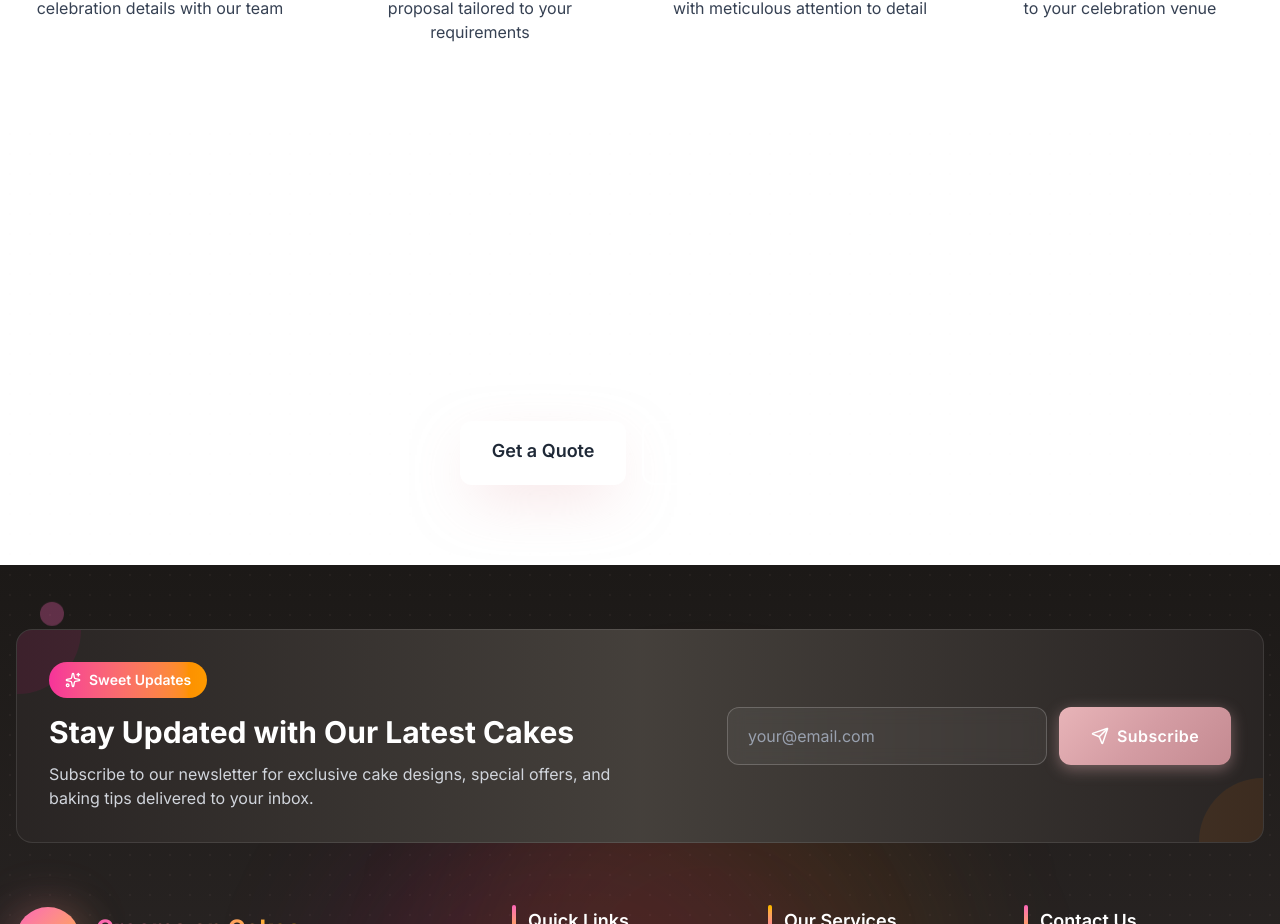
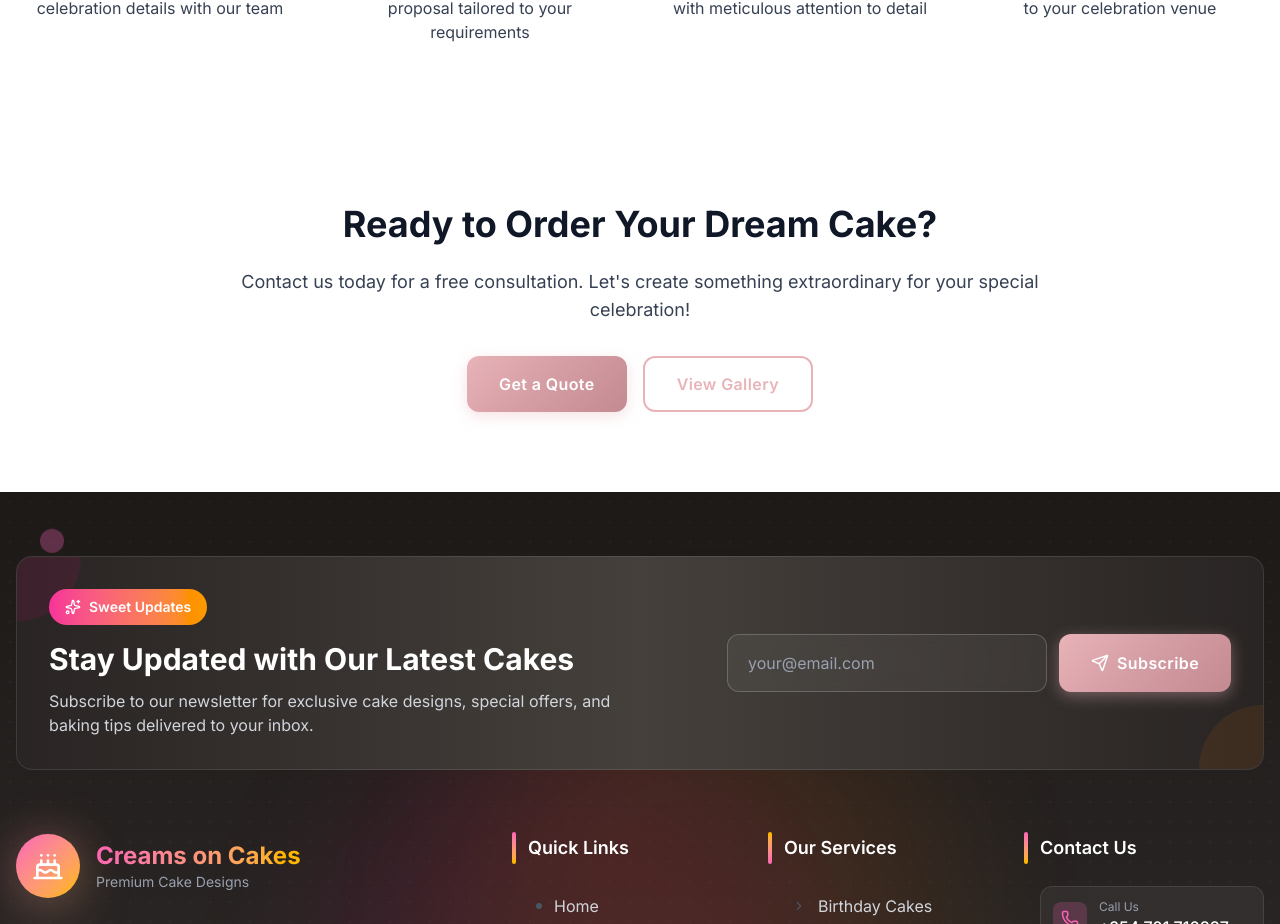
Before and after one commit to DannyMyles/creams-on-cake, a Next.js app: page /services in a window 1280 px wide. Shown: the part 3318-4242 px from the top of the page. Built offline with nearby package versions, Linux system fonts and the light colour scheme.

Commit message:
Fix styling

```diff
--- a/app/about/page.tsx
+++ b/app/about/page.tsx
@@ -115,8 +115,8 @@ export default function About() {
                 <div className="inline-flex items-center justify-center w-16 h-16 bg-white/10 rounded-2xl mb-4">
                   <stat.icon size={32} className="text-cake-primary" />
                 </div>
-                <div className="text-4xl font-bold text-white mb-2">{stat.value}</div>
-                <div className="text-gray-300">{stat.label}</div>
+                <div className="text-4xl font-bold text-[#9a9a9e] mb-2">{stat.value}</div>
+                <div className="text-gray-500">{stat.label}</div>
               </div>
             ))}
           </div>
--- a/app/contact/page.tsx
+++ b/app/contact/page.tsx
@@ -318,7 +318,7 @@ export default function Contact() {
               </div>
 
               {/* Quick Response Card */}
-              <div className="bg-gradient-to-br from-cake-primary to-cake-accent rounded-3xl p-8 text-white shadow-cake-lg">
+              <div className="bg-gradient-to-br from-cake-primary to-cake-accent rounded-3xl p-8  shadow-cake-lg">
                 <h3 className="text-xl font-bold mb-4">Need a Quick Response?</h3>
                 <p className="mb-6 opacity-90">
                   For immediate assistance, reach out to us on WhatsApp. We typically respond within minutes!
--- a/app/page.tsx
+++ b/app/page.tsx
@@ -539,34 +539,20 @@ export default function Home() {
       </section>
 
       {/* CTA Section */}
-      <section className="py-20 bg-gradient-to-br from-cake-roseLight via-cake-primary to-cake-roseLight relative overflow-hidden">
-        {/* Background Pattern */}
-        <div className="absolute inset-0">
-          <div className="absolute inset-0 bg-pattern-dots opacity-20"></div>
-          <div className="absolute top-0 left-1/4 w-96 h-96 bg-white/30 rounded-full blur-3xl"></div>
-          <div className="absolute bottom-0 right-1/4 w-96 h-96 bg-white/30 rounded-full blur-3xl"></div>
-        </div>
-
-        <div className="container mx-auto px-4 text-center relative z-10">
-          <div className="max-w-3xl mx-auto">
-            <h2 className="text-3xl md:text-4xl lg:text-5xl font-bold text-gray-800 mb-6">
-            Ready to Order <span className="text-gradient-primary">Your Dream Cake?</span>
+      <section className="py-20 bg-white">
+        <div className="container mx-auto px-4">
+          <div className="max-w-4xl mx-auto text-center">
+            <h2 className="text-3xl md:text-4xl font-bold text-gray-900 mb-6">
+              Ready to Order Your Dream Cake?
             </h2>
-
-            <p className="text-xl text-gray-700 mb-8 leading-relaxed">
+            <p className="text-lg text-gray-700 mb-8">
               Contact us today for a free consultation. Let's create something extraordinary for your special celebration!
             </p>
             <div className="flex flex-col sm:flex-row gap-4 justify-center">
-              <Link
-                href="/contact"
-                className="btn-primary text-white px-8 py-4 rounded-xl font-semibold text-lg hover:bg-gray-900 transition-all duration-300 hover:scale-105 shadow-cake-lg"
-              >
-                Get a In Touch
+              <Link href="/contact" className="btn-primary inline-flex items-center gap-2">
+                Get a Quote
               </Link>
-              <Link
-                href="/gallery"
-                className="border-2 border-[#E0ACB0] text-gray-600 px-8 py-4 rounded-xl font-semibold text-lg hover:bg-[#E0ACB0] hover:text-white transition-all duration-300"
-              >
+              <Link href="/gallery" className="btn-secondary inline-flex items-center gap-2">
                 View Gallery
               </Link>
             </div>
--- a/app/services/page.tsx
+++ b/app/services/page.tsx
@@ -278,34 +278,20 @@ export default function Services() {
           </div>
         </div>
       </section>
-
-      {/* CTA Section */}
-      <section className="py-20 bg-gradient-to-br from-cake-primary via-cake-primaryDark to-cake-accent relative overflow-hidden">
-        <div className="absolute inset-0">
-          <div className="absolute inset-0 bg-pattern-dots opacity-20"></div>
-          <div className="absolute top-0 left-1/4 w-96 h-96 bg-white/10 rounded-full blur-3xl"></div>
-          <div className="absolute bottom-0 right-1/4 w-96 h-96 bg-white/10 rounded-full blur-3xl"></div>
-        </div>
-
-        <div className="container mx-auto px-4 text-center relative z-10">
-          <div className="max-w-3xl mx-auto">
-            <h2 className="text-3xl md:text-4xl lg:text-5xl font-bold text-white mb-6">
+      <section className="py-20 bg-white">
+        <div className="container mx-auto px-4">
+          <div className="max-w-4xl mx-auto text-center">
+            <h2 className="text-3xl md:text-4xl font-bold text-gray-900 mb-6">
               Ready to Order Your Dream Cake?
             </h2>
-            <p className="text-xl text-white/90 mb-8 leading-relaxed">
+            <p className="text-lg text-gray-700 mb-8">
               Contact us today for a free consultation. Let's create something extraordinary for your special celebration!
             </p>
             <div className="flex flex-col sm:flex-row gap-4 justify-center">
-              <Link
-                href="/contact"
-                className="bg-white text-cake-primary px-8 py-4 rounded-xl font-semibold text-lg hover:bg-gray-100 transition-all duration-300 hover:scale-105 shadow-cake-lg"
-              >
+              <Link href="/contact" className="btn-primary inline-flex items-center gap-2">
                 Get a Quote
               </Link>
-              <Link
-                href="/gallery"
-                className="border-2 border-white text-white px-8 py-4 rounded-xl font-semibold text-lg hover:bg-white/10 transition-all duration-300"
-              >
+              <Link href="/gallery" className="btn-secondary inline-flex items-center gap-2">
                 View Gallery
               </Link>
             </div>
```
